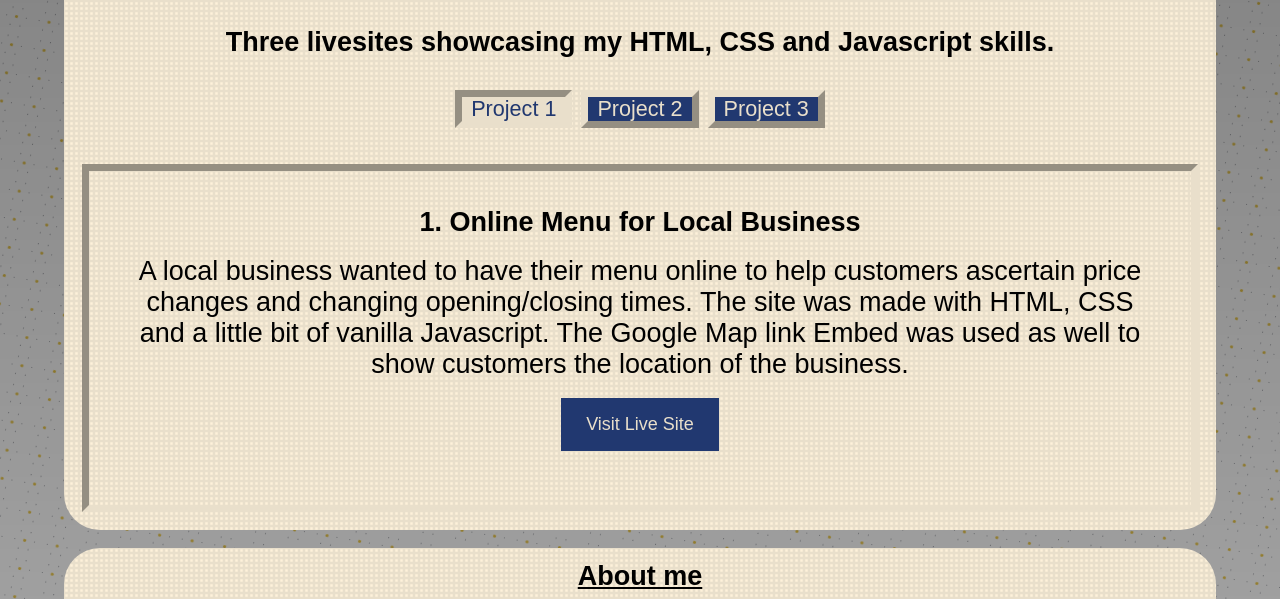
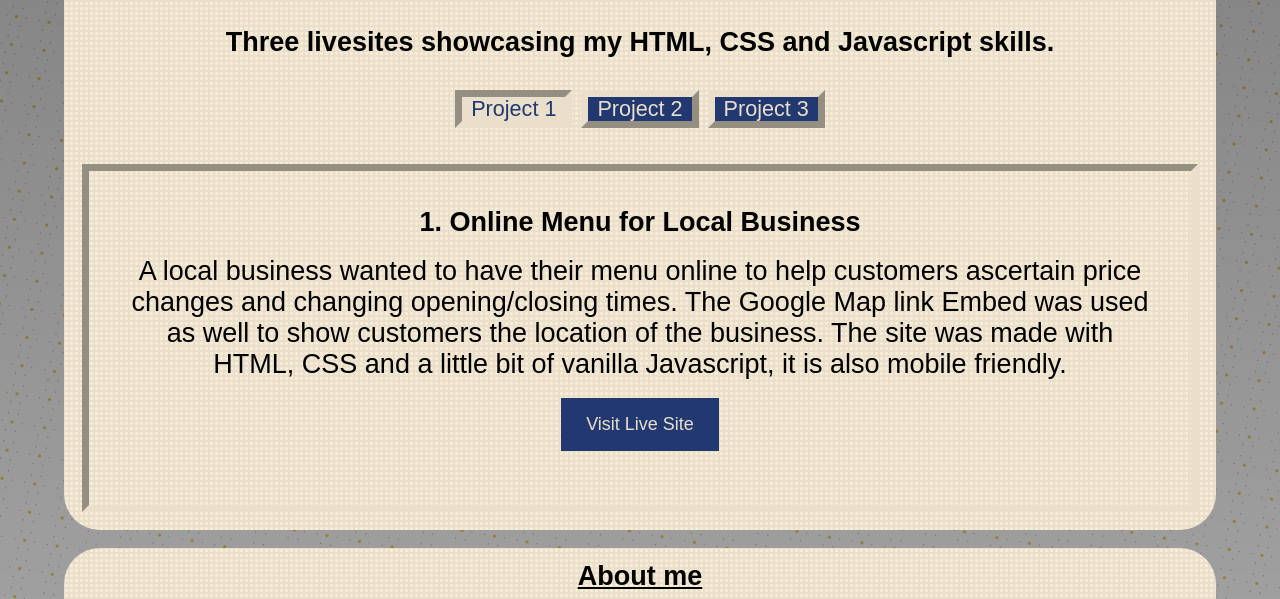
Before and after one commit to ExpressOwl/Frontend-Portfolio, a plain HTML site: page index.html in a window 1280 px wide. Shown: the part 175-774 px from the top of the page. Drawn offline with Linux system fonts and the light colour scheme.

Commit message:
Update index.html

```diff
--- a/index.html
+++ b/index.html
@@ -91,9 +91,10 @@
             <p>
               A local business wanted to have their menu online to help
               customers ascertain price changes and changing opening/closing
-              times. The site was made with HTML, CSS and a little bit of
-              vanilla Javascript. The Google Map link Embed was used as well to
-              show customers the location of the business.
+              times. The Google Map link Embed was used as well to show
+              customers the location of the business. The site was made with
+              HTML, CSS and a little bit of vanilla Javascript, it is also
+              mobile friendly.
             </p>
             <a href="https://pearlchina.co.uk/" target="_blank" class="btn"
               >Visit Live Site</a
@@ -114,7 +115,10 @@
               property in a creative way, utilising the hue and hsl property to
               change colours on the fly within the root.
             </p>
-            <a href="https://expressowl.github.io/Gaming-Article/" target="_blank" class="btn"
+            <a
+              href="https://expressowl.github.io/Gaming-Article/"
+              target="_blank"
+              class="btn"
               >Visit Live Site</a
             >
           </div>
```
